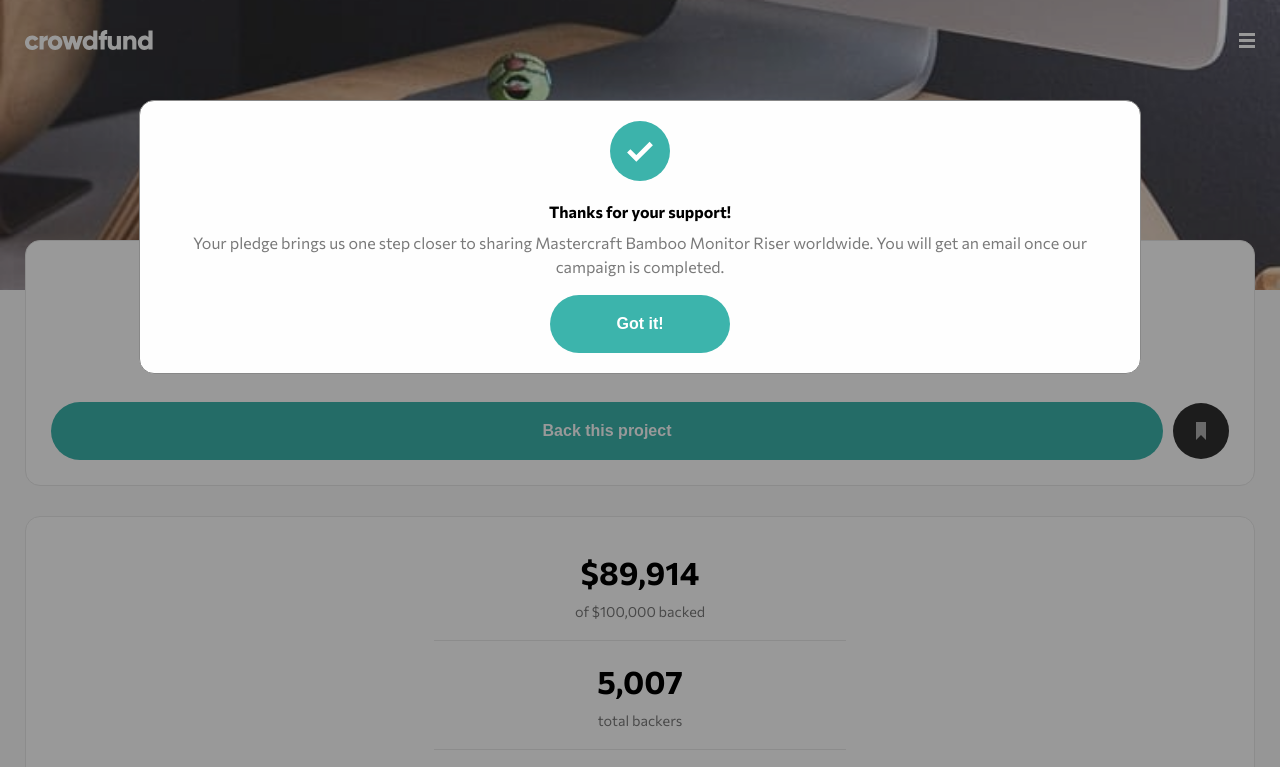
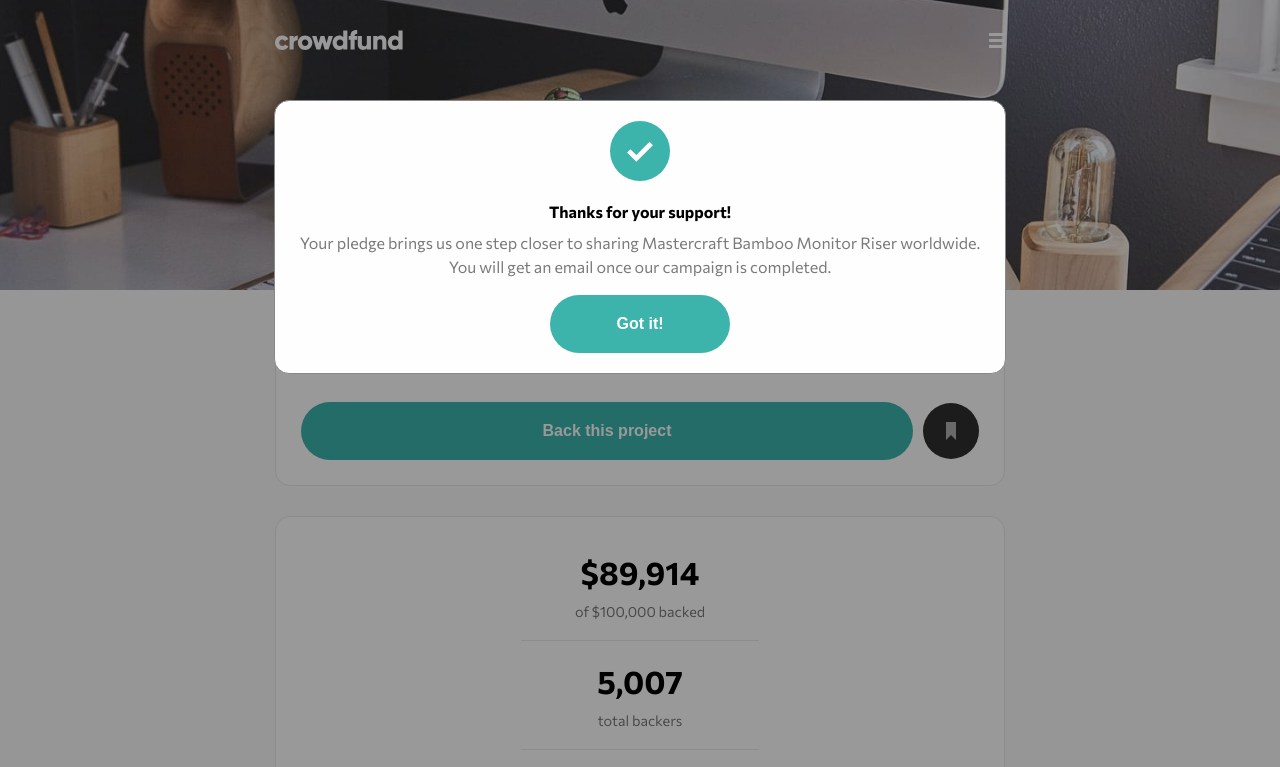
Before and after one commit to joshuaHallee/frontendmentor-crowdfunding-product-page, a plain HTML site: page index.html in a window 1280 px wide. Shown: the top 767 px of the page. Drawn offline with Linux system fonts and the light colour scheme.

Commit message:
init desktop view

```diff
--- a/styles.css
+++ b/styles.css
@@ -18,6 +18,8 @@ body {
 .page-container {
     margin: 0px 25px;
 }
+
+
 
 .hero-nav .hero-nav-top {
     display: flex;
@@ -345,6 +347,8 @@ body {
     font-weight: 700;
 }
 
+
+
 .cyan-button {
     padding: 20px;
     border-radius: 40px;
@@ -376,8 +380,17 @@ body {
     outline-style: none;
 }
 
-/* @media only screen and (max-width: 575px) {
+@media (min-width: 575px) {
     .hero-banner {
-        background-image: url('./images/image-hero-desktop.jpg');
+        background-image: url('./images/image-hero-desktop.jpg') !important;
     }
-} */
+
+    .page-container {
+        max-width: 730px;
+        margin: 0 auto;
+    }
+
+    .modal-content {
+        max-width: 690px;
+    }
+}
```
